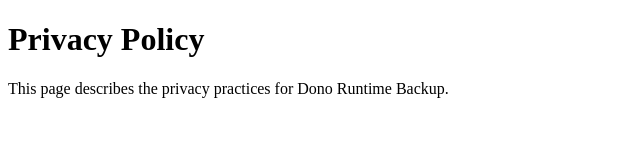
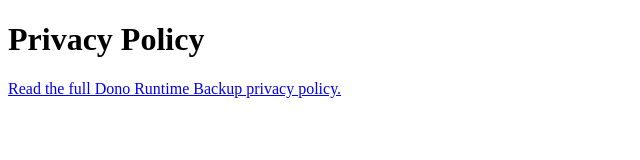
Before and after one commit to dwforcgptesting-star/dono-runtime-backup-site, a plain HTML site: page privacy.html in a window 1280 px wide. Shown: the whole page, without its empty margins (0-640 px from the left). Drawn offline with Linux system fonts and the light colour scheme.

Commit message:
Link privacy page to full policy

```diff
--- a/privacy.html
+++ b/privacy.html
@@ -1 +1 @@
-<!doctype html><html><head><meta charset="utf-8"><title>Privacy Policy</title></head><body><h1>Privacy Policy</h1><p>This page describes the privacy practices for Dono Runtime Backup.</p></body></html>
+<!doctype html><html><head><meta charset="utf-8"><title>Privacy Policy</title></head><body><h1>Privacy Policy</h1><p><a href="index.html#privacy">Read the full Dono Runtime Backup privacy policy.</a></p></body></html>
```
